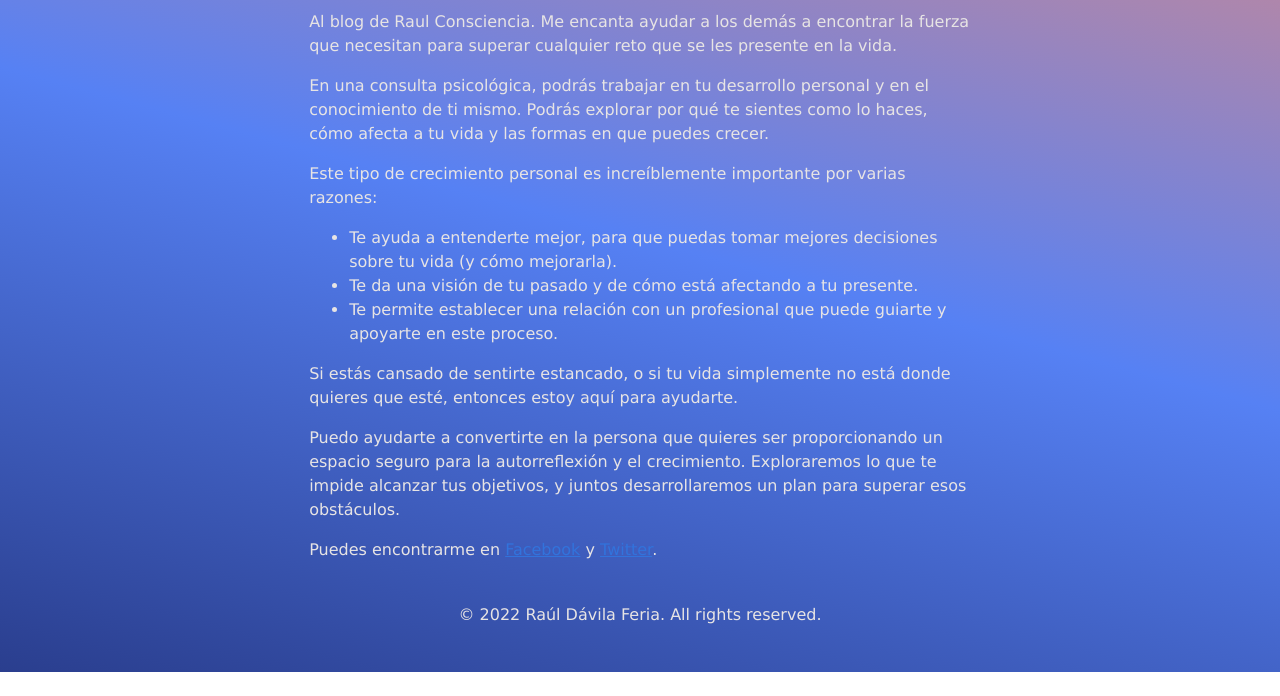
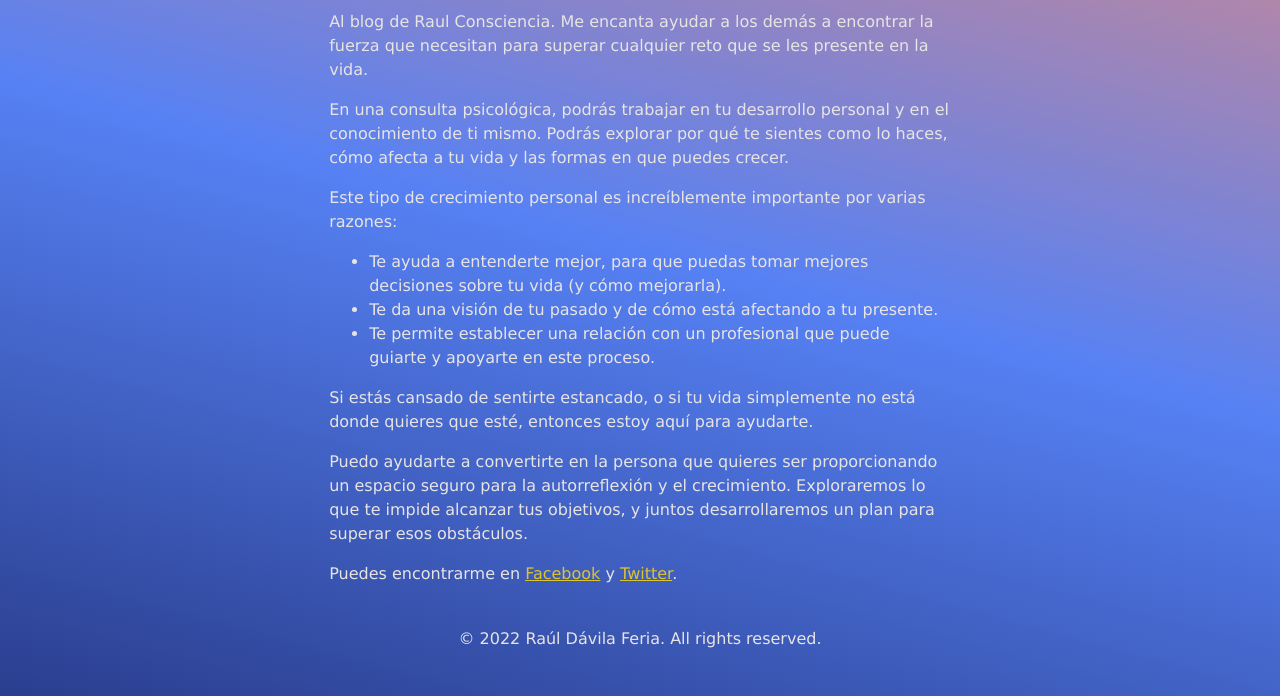
Before and after one commit to magoMercurio/raul-consciencia, an Astro site: page / in a window 1280 px wide. Shown: the part 195-891 px from the top of the page. Before the commit the page ends 867 px from the top, so only its background shows below. Built offline with nearby package versions, Linux system fonts and the light colour scheme; Astro itself is replaced by a stand-in of ours.

Commit message:
Update global.css

```diff
--- a/src/styles/global.css
+++ b/src/styles/global.css
@@ -3,13 +3,21 @@
   https://github.com/HermanMartinus/bearblog/blob/297026a877bc2ab2b3bdfbd6b9f7961c350917dd/templates/styles/blog/default.css
   License MIT: https://github.com/HermanMartinus/bearblog/blob/master/LICENSE.md
  */
+* {
+	box-sizing: border-box;
+}
+
+html {
+	background: linear-gradient(15deg, rgba(42, 62, 142, 1), #5681f4, rgba(217, 137, 137, 1));
+
+}
+
 body {
 	font-family: Verdana, sans-serif;
 	margin: auto;
 	padding: 20px;
 	max-width: 65ch;
 	text-align: left;
-	background: linear-gradient(15deg, rgba(42, 62, 142, 1), #5681f4, rgba(217, 137, 137, 1));
 	line-height: 1.5;
 	color: rgb(231, 228, 228);
 
@@ -26,7 +34,7 @@ b {
 	color: #222;
 }
 a {
-	color: #3273dc;
+	color: #dcc332;
 }
 nav a {
 	margin-right: 10px;
```
